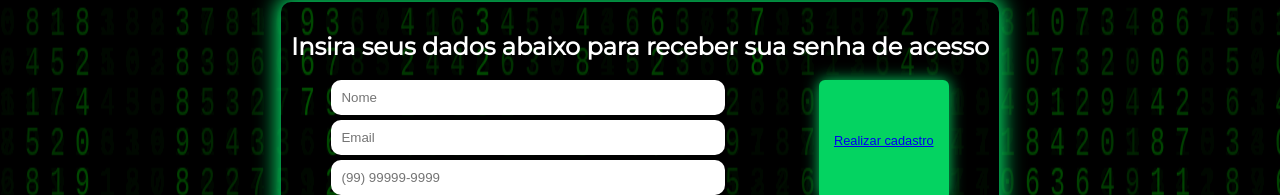
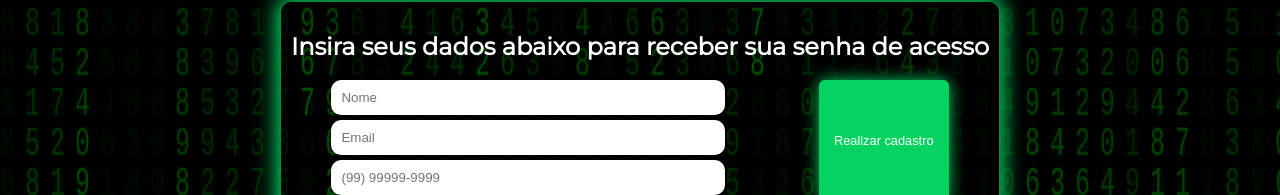
Before and after one commit to arthurnassar/ocodigodaloto, a plain HTML site: page cadastro.html in a window 1280 px wide. Shown: the part 605-800 px from the top of the page. Drawn offline with Linux system fonts and the light colour scheme; a script that the page names is missing.

Commit message:
second commit

```diff
--- a/styles/cadastro.css
+++ b/styles/cadastro.css
@@ -217,6 +217,11 @@ input {
     align-items: center;
 }
 
+a {
+    text-decoration: none;
+    color: white;
+}
+
 @media screen and (max-width: 992px) {
     #section-wrapper {
         flex-direction: column;
--- a/styles/main.css
+++ b/styles/main.css
@@ -31,6 +31,7 @@ main {
 
 a {
     text-decoration: none;
+    color: white;
 }
 
 footer {
```
Also changed, not shown: amostra.html (renamed from index.html).
